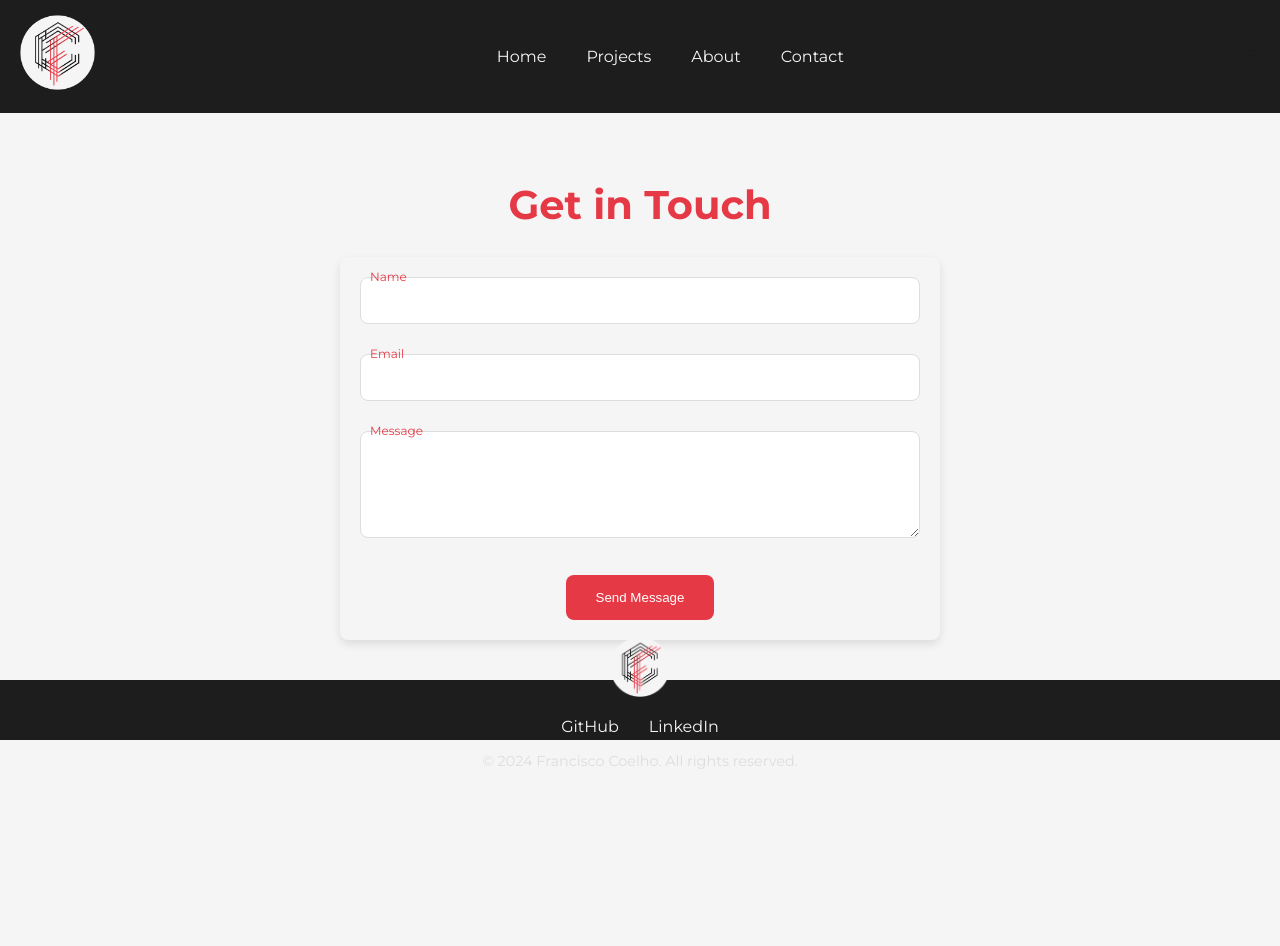
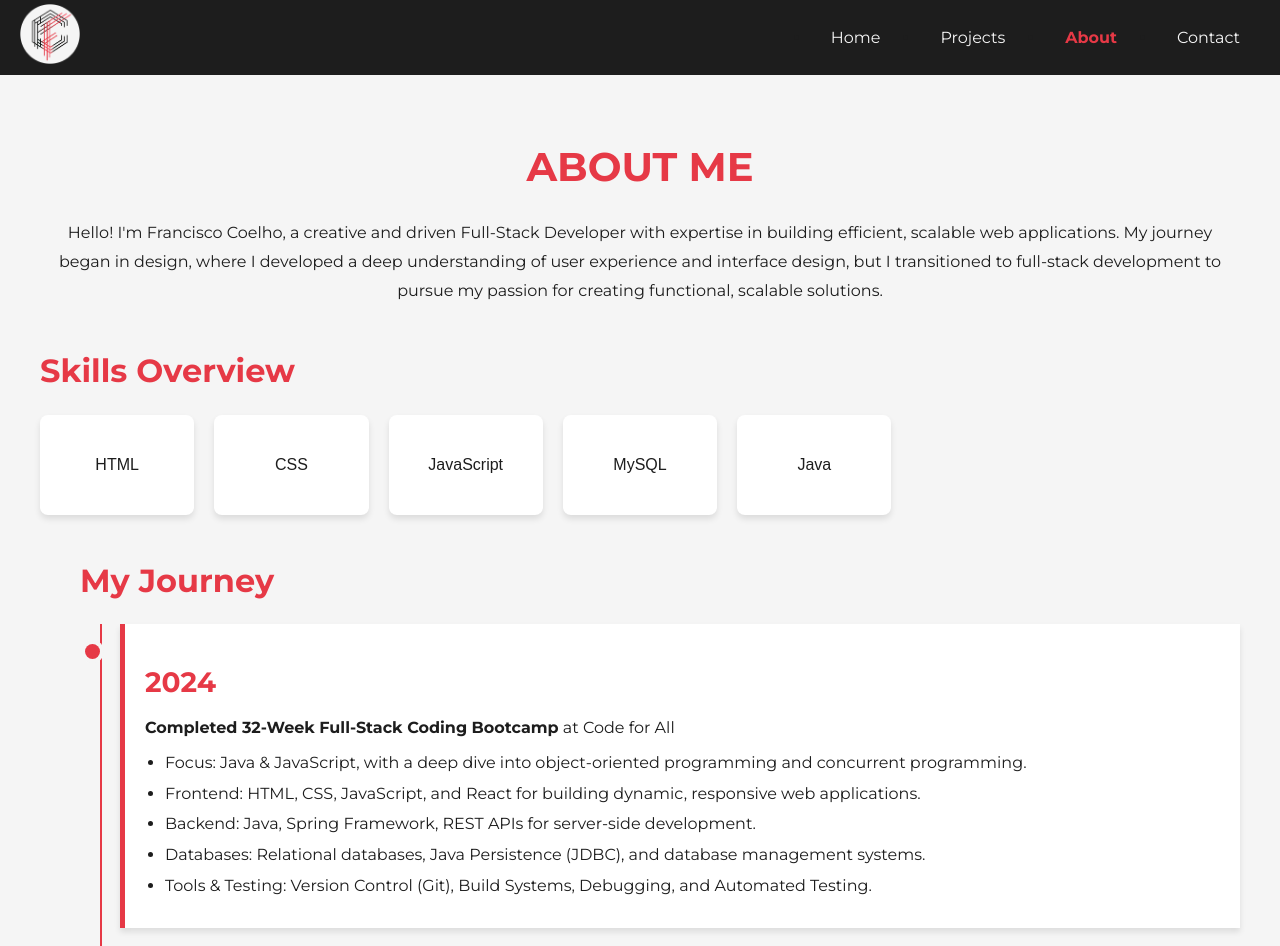
Before and after one commit to coelhof12/coelhof12.github.io, a React (Create React App) app: page /#/about in a window 1280 px wide. Before the commit this address led to /#/contact. Shown: the top 946 px of the page. Before the commit the page ends 800 px from the top, so only its background shows below. Built offline with nearby package versions, Linux system fonts and the light colour scheme.

Commit message:
Changed Navbar design, and added hover effect

```diff
--- a/src/components/Navbar.js
+++ b/src/components/Navbar.js
@@ -1,29 +1,64 @@
-import React, { useState } from 'react';
-import { Link } from 'react-router-dom';
-import '../styles/Components.css';
+import React, { useState } from "react";
+import { Link, useLocation } from "react-router-dom";
+import "../styles/Components.css";
 
 const Navbar = () => {
   const [isMobileMenuOpen, setMobileMenuOpen] = useState(false);
+  const location = useLocation();
 
   const toggleMobileMenu = () => {
     setMobileMenuOpen(!isMobileMenuOpen);
   };
 
   return (
-    <nav className="navbar">
+    <nav className={`navbar ${isMobileMenuOpen ? "open" : ""}`}>
       <div className="navbar-logo">
         <Link to="/">
-          <img src="../assets/images/FC_logo.png" alt="Logo"/>
+          <img src="../assets/images/FC_logo.png" alt="Logo" />
         </Link>
       </div>
-      <ul className={`navbar-links ${isMobileMenuOpen ? 'show-navbar-links' : ''}`}>
-        <li><Link to="/">Home</Link></li>
-        <li><Link to="/projects">Projects</Link></li>
-        <li><Link to="/about">About</Link></li>
-        <li><Link to="/contact">Contact</Link></li>
+      <ul
+        className={`navbar-links ${
+          isMobileMenuOpen ? "show-navbar-links" : ""
+        }`}
+      >
+        <li>
+          <Link to="/" className={location.pathname === "/" ? "active" : ""}>
+            Home
+          </Link>
+        </li>
+        <li>
+          <Link
+            to="/projects"
+            className={location.pathname === "/projects" ? "active" : ""}
+          >
+            Projects
+          </Link>
+        </li>
+        <li>
+          <Link
+            to="/about"
+            className={location.pathname === "/about" ? "active" : ""}
+          >
+            About
+          </Link>
+        </li>
+        <li>
+          <Link
+            to="/contact"
+            className={location.pathname === "/contact" ? "active" : ""}
+          >
+            Contact
+          </Link>
+        </li>
       </ul>
-      <div className="navbar-menu-icon" onClick={toggleMobileMenu}>
-        &#9776; {/* Menu icon */}
+      <div
+        className={`navbar-menu-icon ${isMobileMenuOpen ? "open" : ""}`}
+        onClick={toggleMobileMenu}
+      >
+        <div className="bar"></div>
+        <div className="bar"></div>
+        <div className="bar"></div>
       </div>
     </nav>
   );
--- a/src/pages/About.js
+++ b/src/pages/About.js
@@ -3,7 +3,7 @@ import "../styles/App.css";
 
 const About = () => {
   const [hoveredSkill, setHoveredSkill] = useState(null);
-  const timelineRef = useRef(null); // Ref for the timeline section
+  const timelineRef = useRef(null);
 
   // Syntax to display when hovering over each skill
   const skillSyntax = {
@@ -16,28 +16,28 @@ const About = () => {
 
   // Adjusting the durations to make other skills faster
   const skillDurations = {
-    HTML: "5s", // Shorter time for faster text scrolling
+    HTML: "5s",
     CSS: "4s",
-    JavaScript: "6s", // Slightly longer for JavaScript
+    JavaScript: "6s",
     MySQL: "4s",
-    Java: "16s", // Keep the Java speed as is since it's perfect
+    Java: "16s",
   };
 
   useEffect(() => {
-    const timelineItems = document.querySelectorAll(".timeline-item"); // Select all timeline items
+    const timelineItems = document.querySelectorAll(".timeline-item");
 
     const observer = new IntersectionObserver((entries) => {
       entries.forEach((entry) => {
         if (entry.isIntersecting) {
-          entry.target.classList.add("show"); // Add 'show' class when in view
+          entry.target.classList.add("show");
         }
       });
     });
 
-    timelineItems.forEach((item) => observer.observe(item)); // Observe each timeline item
+    timelineItems.forEach((item) => observer.observe(item));
 
     return () => {
-      timelineItems.forEach((item) => observer.unobserve(item)); // Clean up observer on unmount
+      timelineItems.forEach((item) => observer.unobserve(item));
     };
   }, []);
 
@@ -63,14 +63,14 @@ const About = () => {
           {Object.keys(skillSyntax).map((skill) => (
             <div
               key={skill}
-              className={`skill-item ${skill.toLowerCase()}`} // Adding dynamic class based on skill name
+              className={`skill-item ${skill.toLowerCase()}`}
               onMouseEnter={() => setHoveredSkill(skill)}
               onMouseLeave={() => setHoveredSkill(null)}
             >
               {hoveredSkill === skill ? (
                 <span
                   className="typing-animation"
-                  style={{ animationDuration: skillDurations[skill] }} // Dynamically set animation duration
+                  style={{ animationDuration: skillDurations[skill] }}
                 >
                   {skillSyntax[skill]}
                 </span>
--- a/src/styles/App.css
+++ b/src/styles/App.css
@@ -13,7 +13,7 @@
 
 .about-intro h1 {
   font-family: 'Montserrat', sans-serif;
-  color: #E63946; /* Brand red */
+  color: #E63946;
   text-transform: uppercase;
   margin-bottom: 20px;
 }
@@ -21,7 +21,7 @@
 .about-intro p {
   font-family: 'Montserrat', sans-serif;
   line-height: 1.8;
-  color: #1D1D1D; /* Dark text for readability */
+  color: #1D1D1D;
 }
 
 /* Skills overview section */
@@ -44,14 +44,14 @@
   transition: transform 0.3s ease, box-shadow 0.3s ease;
   cursor: pointer;
   font-family: Arial, sans-serif;
-  overflow: hidden; /* Prevents overflow of content */
-  white-space: nowrap; /* Ensures text stays in one line */
-  text-align: center; /* Ensures text is centered */
-  height: 100px; /* Fixed height to ensure consistency */
-  display: flex; /* Use flexbox to center content */
-  justify-content: center; /* Center content horizontally */
-  align-items: center; /* Center content vertically */
-  position: relative; /* Ensures relative positioning for scrolling effect */
+  overflow: hidden;
+  white-space: nowrap;
+  text-align: center;
+  height: 100px;
+  display: flex;
+  justify-content: center;
+  align-items: center;
+  position: relative;
 }
 
 .skill-item:hover {
@@ -64,22 +64,22 @@
   font-family: monospace;
   white-space: nowrap;
   display: inline-block;
-  position: absolute; /* Allows absolute positioning for scrolling */
-  left: 100%; /* Start just outside of the skill box */
-  animation: scroll 8s linear infinite; /* Default speed for shorter syntax */
+  position: absolute;
+  left: 100%;
+  animation: scroll 8s linear infinite;
 }
 
 .skill-item.java .typing-animation {
-  animation-duration: 16s; /* Make the Java animation slower */
+  animation-duration: 16s;
 }
 
 /* Scrolling effect for syntax */
 @keyframes scroll {
   from {
-    transform: translateX(0%); /* Start fully outside on the right */
+    transform: translateX(0%);
   }
   to {
-    transform: translateX(-200%); /* Move fully off to the left */
+    transform: translateX(-200%);
   }
 }
 
@@ -87,7 +87,7 @@
 .about-timeline {
   position: relative;
   margin-top: 40px;
-  padding-left: 40px; /* Add space for the vertical line */
+  padding-left: 40px;
 }
 
 .timeline {
@@ -95,7 +95,7 @@
   flex-direction: column;
   gap: 20px;
   position: relative;
-  padding-left: 40px; /* Space to the left for the vertical line */
+  padding-left: 40px;
 }
 
 /* Vertical line */
@@ -103,10 +103,10 @@
   content: '';
   position: absolute;
   top: 0;
-  left: 20px; /* Adjust this to center the line */
+  left: 20px;
   width: 2px;
   height: 100%;
-  background-color: #E63946; /* Brand red color for the line */
+  background-color: #E63946;
 }
 
 /* Timeline item styling */
@@ -114,22 +114,22 @@
   position: relative;
   padding: 20px;
   background-color: #fff;
-  border-left: 5px solid #E63946; /* Left border for the entry */
+  border-left: 5px solid #E63946;
   box-shadow: 0 4px 6px rgba(0, 0, 0, 0.1);
-  opacity: 0; /* Initially hidden for animation */
-  transform: translateY(50px); /* Start slightly below */
-  transition: opacity 0.6s ease, transform 0.6s ease; /* Smooth animation */
+  opacity: 0;
+  transform: translateY(50px);
+  transition: opacity 0.6s ease, transform 0.6s ease;
 }
 
 .timeline-item h3 {
-  color: #E63946; /* Brand red */
+  color: #E63946;
   font-weight: bold;
   margin-bottom: 10px;
 }
 
 .timeline-item:hover {
-  transform: translateY(-10px); /* Move the item up slightly */
-  box-shadow: 0 8px 16px rgba(0, 0, 0, 0.2); /* Add a more prominent shadow */
+  transform: translateY(-10px);
+  box-shadow: 0 8px 16px rgba(0, 0, 0, 0.2);
 }
 
 /* Circle bullet at the center of the line */
@@ -140,14 +140,14 @@
   top: 20px;
   width: 15px;
   height: 15px;
-  background-color: #E63946; /* Brand red */
+  background-color: #E63946;
   border-radius: 50%;
-  box-shadow: 0 0 0 4px #F5F5F5; /* White outline around the circle */
+  box-shadow: 0 0 0 4px #F5F5F5;
 }
 
 .timeline-item.show {
   opacity: 1; /* Fade in */
-  transform: translateY(0); /* Slide up to normal position */
+  transform: translateY(0);
 }
 
 .timeline-item ul {
--- a/src/styles/Components.css
+++ b/src/styles/Components.css
@@ -1,45 +1,79 @@
+/* General Navbar styling */
 .navbar {
   display: flex;
   justify-content: space-between;
   align-items: center;
   padding: 15px 20px;
-  background-color: #1D1D1D; /* Black background */
+  background-color: #1D1D1D;
+  transition: background-color 0.3s ease;
+  position: fixed;
+  width: 100%;
+  top: 0;
+  z-index: 1000;
+  height: 75px;
 }
 
-.navbar-brand {
-  font-size: 1.5rem;
-  color: #E63946; /* Red for the brand/logo */
-  text-decoration: none;
+body, .main-content {
+  padding-top: 75px;
 }
 
+.navbar.open {
+  background-color: rgba(29, 29, 29, 0.95);
+}
+
+.navbar-logo img {
+  height: 60px;
+  width: auto;
+}
+
+/* Navbar links */
 .navbar-links {
   display: flex;
   gap: 20px;
 }
 
 .navbar-links a {
-  color: #F5F5F5; /* White text for links */
+  color: #F5F5F5;
   text-decoration: none;
-  padding: 10px;
-  transition: color 0.3s ease;
+  padding: 10px 20px;
+  border-radius: 5px;
+  transition: background-color 0.3s ease, color 0.3s ease;
 }
 
 .navbar-links a:hover {
-  color: #E63946; /* Red hover effect */
+  background-color: #E63946;
+  color: #fff;
 }
 
-.navbar-logo img {
-  height: 75px; /* Adjust based on your needs */
-  width: auto;
+/* Active link styling */
+.navbar-links a.active {
+  color: #E63946;
+  font-weight: bold;
 }
 
-/* Responsive Navbar */
+/* Mobile Menu Icon */
+.navbar-menu-icon {
+  display: none;
+  flex-direction: column;
+  justify-content: space-between;
+  height: 25px;
+  cursor: pointer;
+}
+
+.navbar-menu-icon .bar {
+  height: 3px;
+  width: 25px;
+  background-color: #F5F5F5;
+  transition: transform 0.3s ease;
+}
+
+/* Responsive Navbar for mobile */
 @media (max-width: 768px) {
   .navbar-links {
-    display: none; /* Hide links on mobile by default */
+    display: none;
     flex-direction: column;
     gap: 15px;
-    background-color: #1D1D1D; /* Same background color */
+    background-color: #1D1D1D;
     position: absolute;
     top: 60px;
     right: 0;
@@ -48,29 +82,36 @@
   }
 
   .navbar-menu-icon {
-    display: block;
-    font-size: 2rem;
-    color: #F5F5F5;
-    cursor: pointer;
+    display: flex;
   }
 
   .show-navbar-links {
-    display: flex; /* Show links when menu is toggled */
+    display: flex;
+  }
+
+  /* Mobile menu open/close animation */
+  .navbar-menu-icon.open .bar:nth-child(1) {
+    transform: rotate(45deg) translate(5px, 5px);
+  }
+
+  .navbar-menu-icon.open .bar:nth-child(2) {
+    opacity: 0;
+  }
+
+  .navbar-menu-icon.open .bar:nth-child(3) {
+    transform: rotate(-45deg) translate(5px, -5px);
   }
 }
 
-/*
-FOOTER
-*/
-
+/* Footer styling */
 .footer {
   background-color: #1D1D1D;
   color: #F5F5F5;
   text-align: center;
   padding: 20px;
-  position: relative; /* Keeps footer at the bottom */
+  position: relative;
   bottom: 0;
-  width: 100%; /* Full width */
+  width: 100%;
 }
 
 .footer-content {
@@ -80,16 +121,8 @@ FOOTER
 }
 
 .footer-logo img {
-  height: 60px; /* Adjust logo size */
+  height: 60px;
   margin-bottom: 10px;
-}
-
-.footer-links a {
-  color: #F5F5F5;
-  margin: 0 15px;
-  text-decoration: none;
-  font-size: 1rem;
-  transition: color 0.3s ease;
 }
 
 .footer-links a {
```
